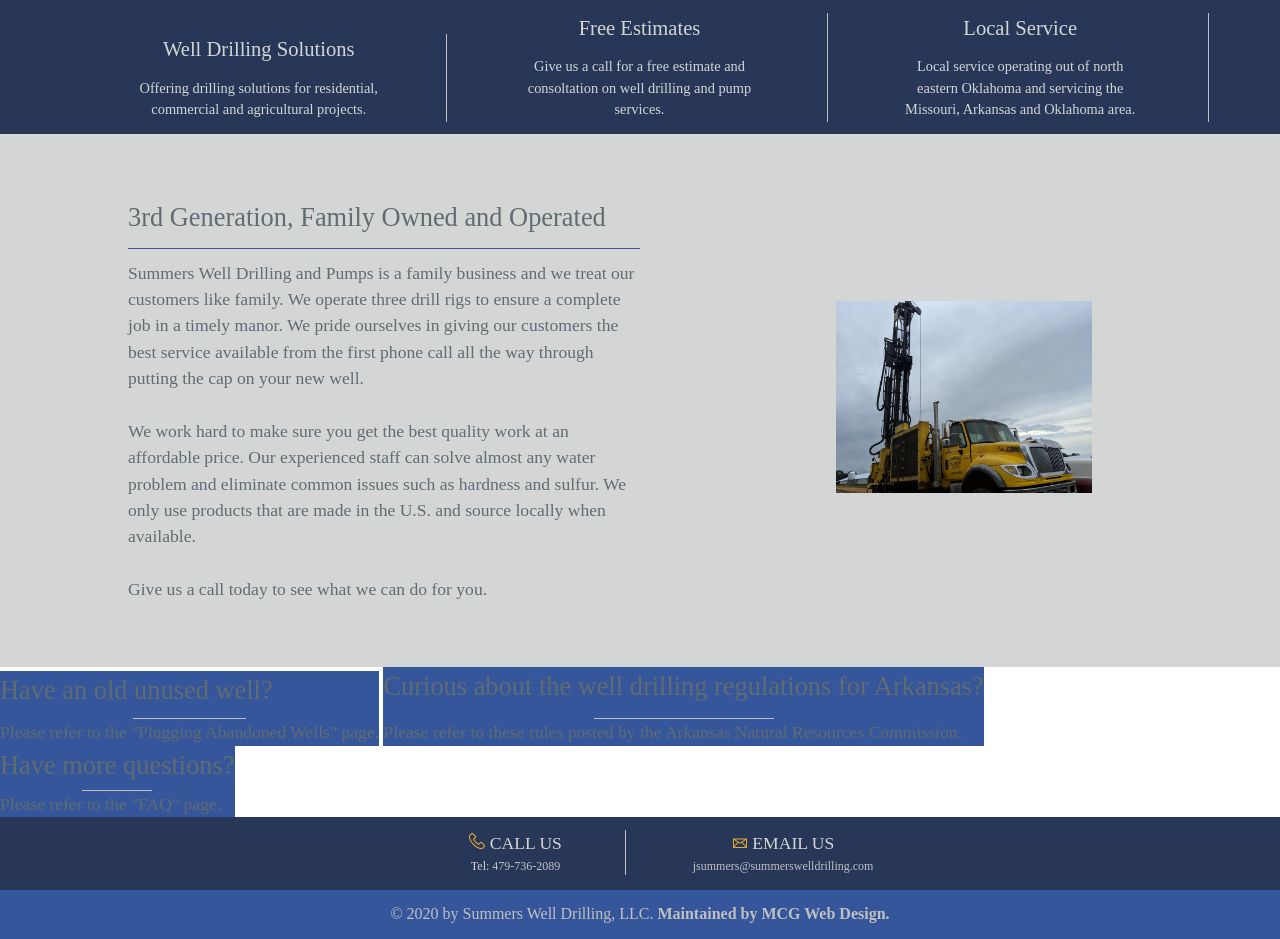
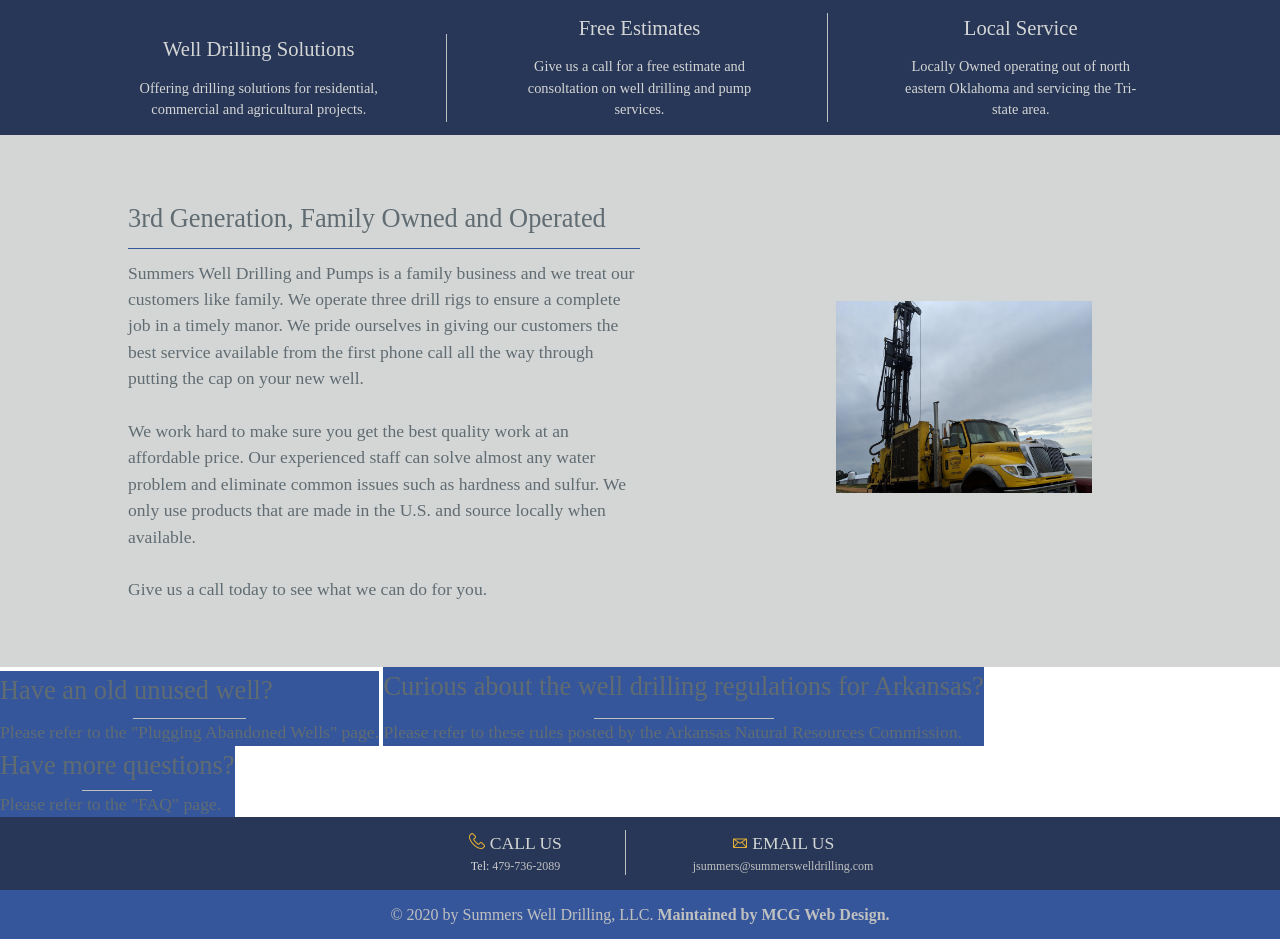
Before and after one commit to jamess999888/SummersDrilling, a Jekyll site: the page built from index.md, in a window 1280 px wide. Shown: the part 622-1561 px from the top of the page. Built offline with Jekyll 4.4.1, drawn with Linux system fonts in a browser that asks for light colours; our own code applies the rules of GitHub Pages for plain Markdown files.

Commit message:
fix responsiveness of mid page bar

```diff
--- a/css/style.css
+++ b/css/style.css
@@ -1259,9 +1259,6 @@ ul.topnav li.right {
         text-align: center;
         margin: 0 0;
     }
-    .mid-page-additional-section {
-        display: none;
-    }
     .mid-page-list-border {
         border-right: none;
     }
--- a/index.md
+++ b/index.md
@@ -28,16 +28,16 @@
 			Offering drilling solutions for residential, commercial and agricultural projects.
 		</div>
 	</span>
-	<span class="mid-page-list-border mid-page-additional-section">
+	<span id="hideWhenSmall" class="mid-page-list-border mid-page-additional-section">
 		<h3>Free Estimates</h3>
 		<div class="mid-page-info">
 			Give us a call for a free estimate and consoltation on well drilling and pump services.
 		</div>
 	</span>
-	<span class="mid-page-list-border mid-page-additional-section">
+	<span id="hideWhenSmall" class="mid-page-additional-section">
 		<h3>Local Service</h3>
 		<div class="mid-page-info">
-			Local service operating out of north eastern Oklahoma and servicing the Missouri, Arkansas and Oklahoma area.
+			Locally Owned operating out of north eastern Oklahoma and servicing the Tri-state area.
 		</div>
 	</span>
 </div>
```
